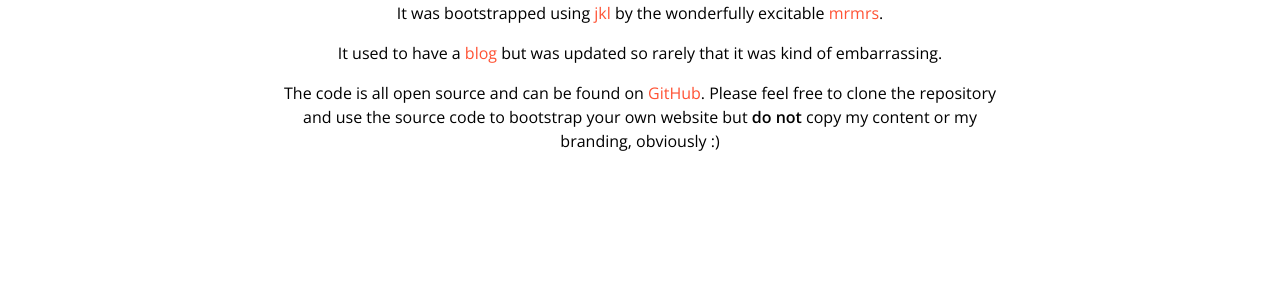
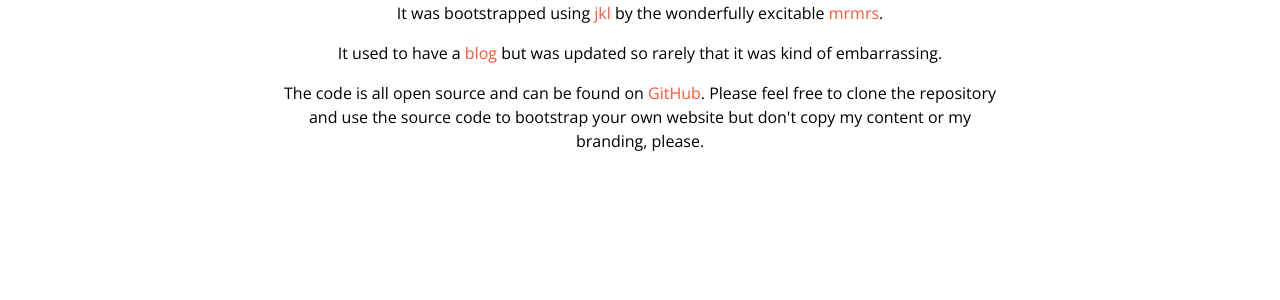
Before and after one commit to jonathandean/jonathandean.github.io, a Jekyll site: the page built from about-this-website/index.html, in a window 1280 px wide. Shown: the part 168-468 px from the top of the page. Built offline with Jekyll 4.4.1, drawn with Linux system fonts in a browser that asks for light colours; some web fonts are replaced.

Commit message:
change wording

```diff
--- a/about-this-website/index.html
+++ b/about-this-website/index.html
@@ -7,6 +7,6 @@ layout: default
     <p class="ct">This website is built using <a href="http://jekyllrb.com/">Jekyll</a> and hosted on <a href="http://pages.github.com/">GitHub Pages</a>.</p>
     <p class="ct">It was bootstrapped using <a href="https://github.com/mrmrs/jkl">jkl</a> by the wonderfully excitable <a href="https://github.com/mrmrs">mrmrs</a>.</p>
     <p class="ct">It used to have a <a href="/archives">blog</a> but was updated so rarely that it was kind of embarrassing.</p>
-    <p class="ct">The code is all open source and can be found on <a href="https://github.com/jonathandean/jonathandean.github.io">GitHub</a>. Please feel free to clone the repository and use the source code to bootstrap your own website but <strong>do not</strong> copy my content or my branding, obviously :)</p>
+    <p class="ct">The code is all open source and can be found on <a href="https://github.com/jonathandean/jonathandean.github.io">GitHub</a>. Please feel free to clone the repository and use the source code to bootstrap your own website but don't copy my content or my branding, please.</p>
   </article>
 </section>
```
